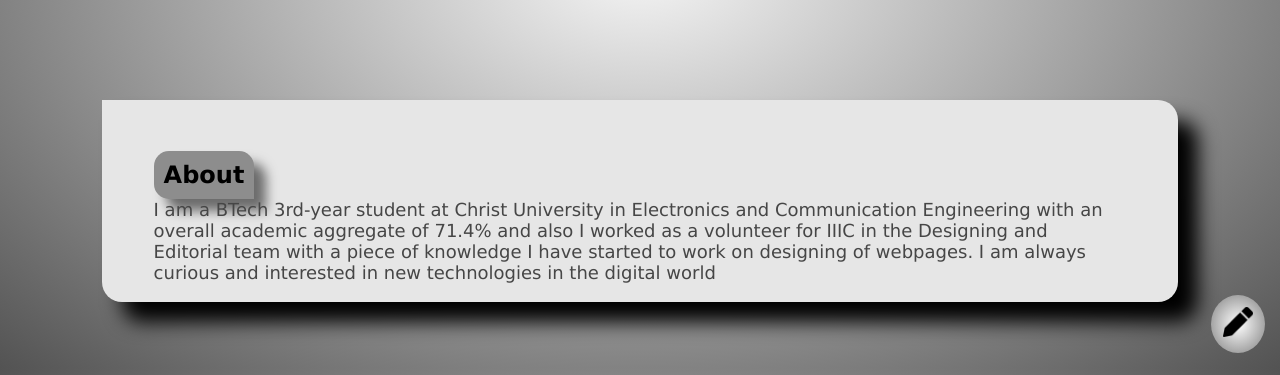
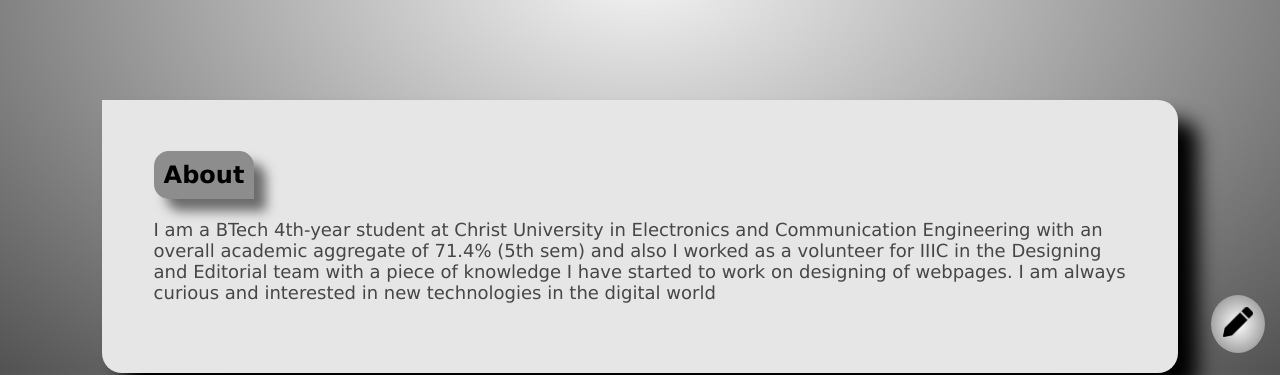
Before and after one commit to bharath-4143/gonuguntlabharathkumar, a plain HTML site: page index.html in a window 1280 px wide. Shown: the part 432-807 px from the top of the page. Drawn offline with Linux system fonts and the light colour scheme.

Commit message:
first commit

```diff
--- a/index.html
+++ b/index.html
@@ -34,7 +34,7 @@
 <a><br id="about">
 <div class="box">
     <h2>About</h2>
-    <p>I am a BTech 3rd-year student at Christ University in Electronics and Communication Engineering with an overall academic aggregate of 71.4% and also I worked as a volunteer for IIIC in the Designing and Editorial team with a piece of knowledge I have started to work on designing of webpages. I am always curious and interested in new technologies in the digital world </p>
+    <p>I am a BTech 4th-year student at Christ University in Electronics and Communication Engineering with an overall academic aggregate of 71.4% (5th sem) and also I worked as a volunteer for IIIC in the Designing and Editorial team with a piece of knowledge I have started to work on designing of webpages. I am always curious and interested in new technologies in the digital world </p>
     <br id="education">
 </div>
 <div class="box">
--- a/profile.css
+++ b/profile.css
@@ -40,8 +40,6 @@ html{
 .box{
   box-shadow: 20px 20px 20px #000000;
   padding: 4%;
-  padding-top: 4%;
-  padding-bottom: 0%;
   margin: 8%;
   border-radius: 20px;
   border-top-left-radius: 0px;
@@ -55,6 +53,7 @@ h2{
   background: #8d8d8d;
   width: fit-content;
   padding: 10px;
+  margin: 0px 20px 20px 0px;
   border-radius: 15px;
   border-bottom-right-radius: 0px;
 }
```
